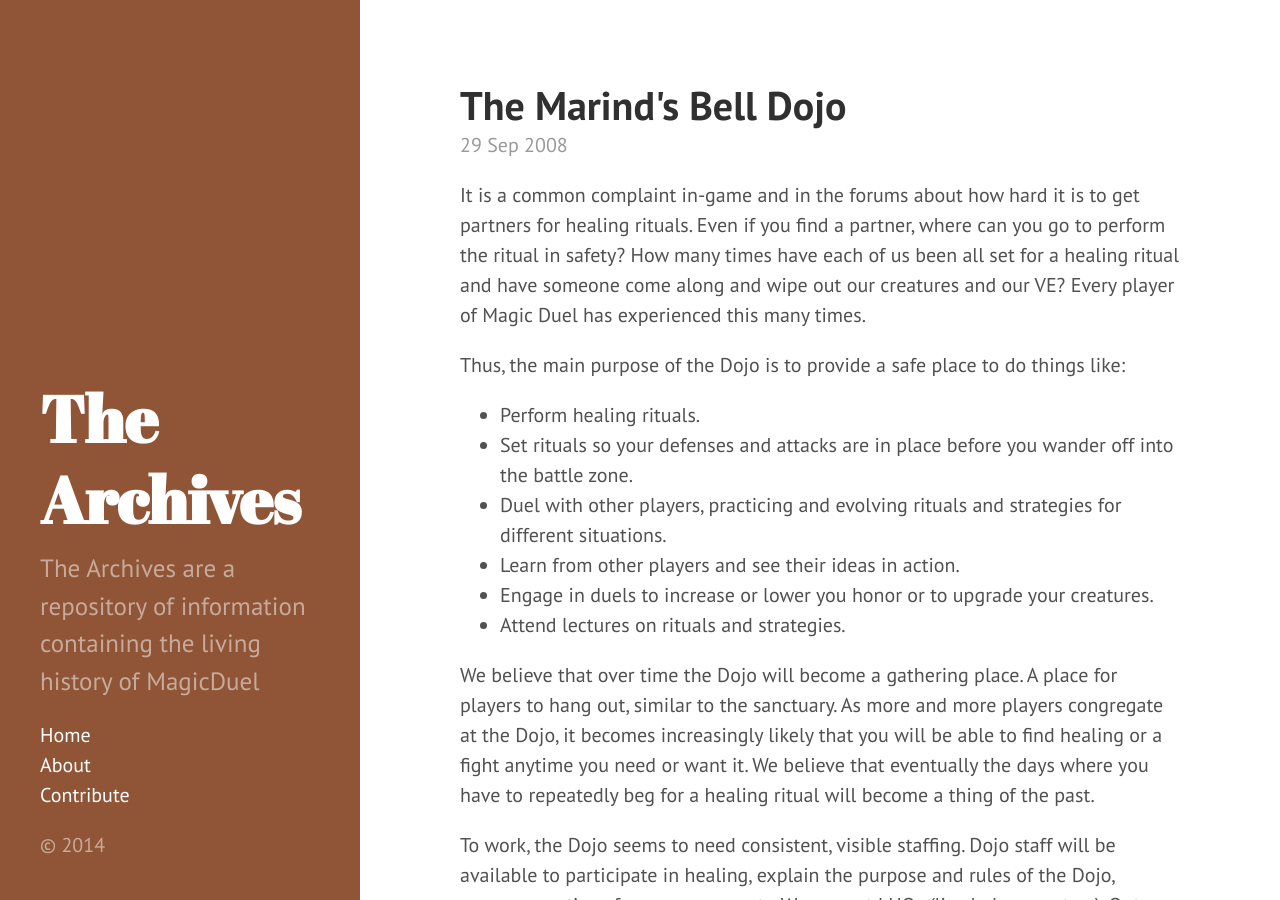
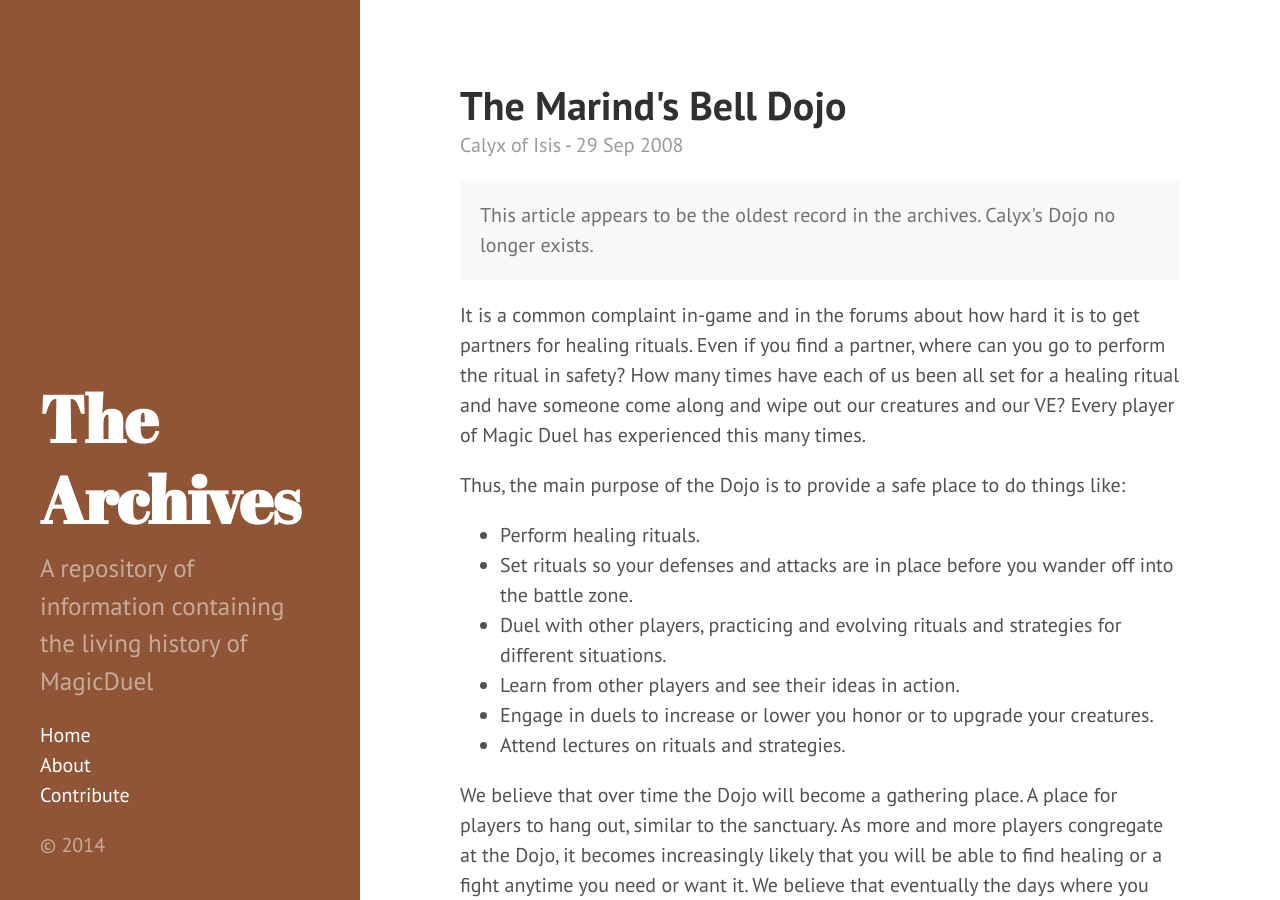
Before and after one commit to the-archives-underground/the-archives-underground, a Jekyll site: the page built from _posts/2008-09-29-the-marinds-bell-dojo.md, in a window 1280 px wide and 900 px high. Built offline with Jekyll 4.4.1, drawn with Linux system fonts in a browser that asks for light colours; Markdown is read by kramdown in place of the engine named in the settings.

Commit message:
Added author to post info, fixed some typos

```diff
--- a/_config.yml
+++ b/_config.yml
@@ -8,7 +8,7 @@ permalink:        pretty
 # Setup
 title:            The Archives
 tagline:          'The MagicDuel Archives'
-description:      'The Archives are a repository of information containing the living history of MagicDuel'
+description:      'A repository of information containing the living history of MagicDuel'
 url:              http://the-archives-underground.github.io
 
 author:
--- a/_layouts/post.html
+++ b/_layouts/post.html
@@ -4,7 +4,7 @@ layout: default
 
 <div class="post">
   <h1 class="post-title">{{ page.title }}</h1>
-  <span class="post-date">{{ page.date | date_to_string }}</span>
+  <span class="post-date">{{ page.author }} - {{ page.date | date_to_string }}</span>
   {{ content }}
 </div>
 
--- a/_posts/2008-09-29-the-marinds-bell-dojo.md
+++ b/_posts/2008-09-29-the-marinds-bell-dojo.md
@@ -1,7 +1,12 @@
 ---
 layout: post
 title: The Marind's Bell Dojo
+author: Calyx of Isis
 ---
+
+<p class="message">
+This article appears to be the oldest record in the archives. Calyx's Dojo no longer exists.
+</p>
 
 It is a common complaint in-game and in the forums about how hard it is to get partners for healing rituals. Even if you find a partner, where can you go to perform the ritual in safety? How many times have each of us been all set for a healing ritual and have someone come along and wipe out our creatures and our VE? Every player of Magic Duel has experienced this many times.
 
```
Also changed, not shown: about.md (+1 -1 lines).
